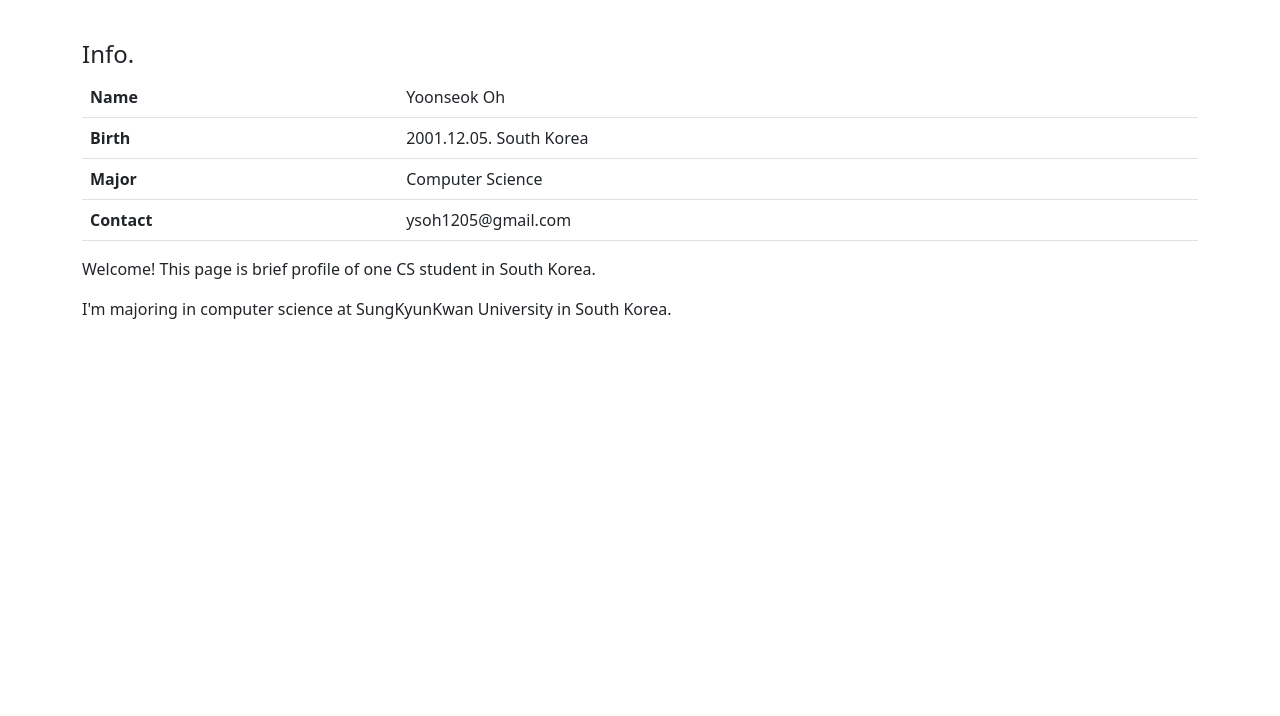
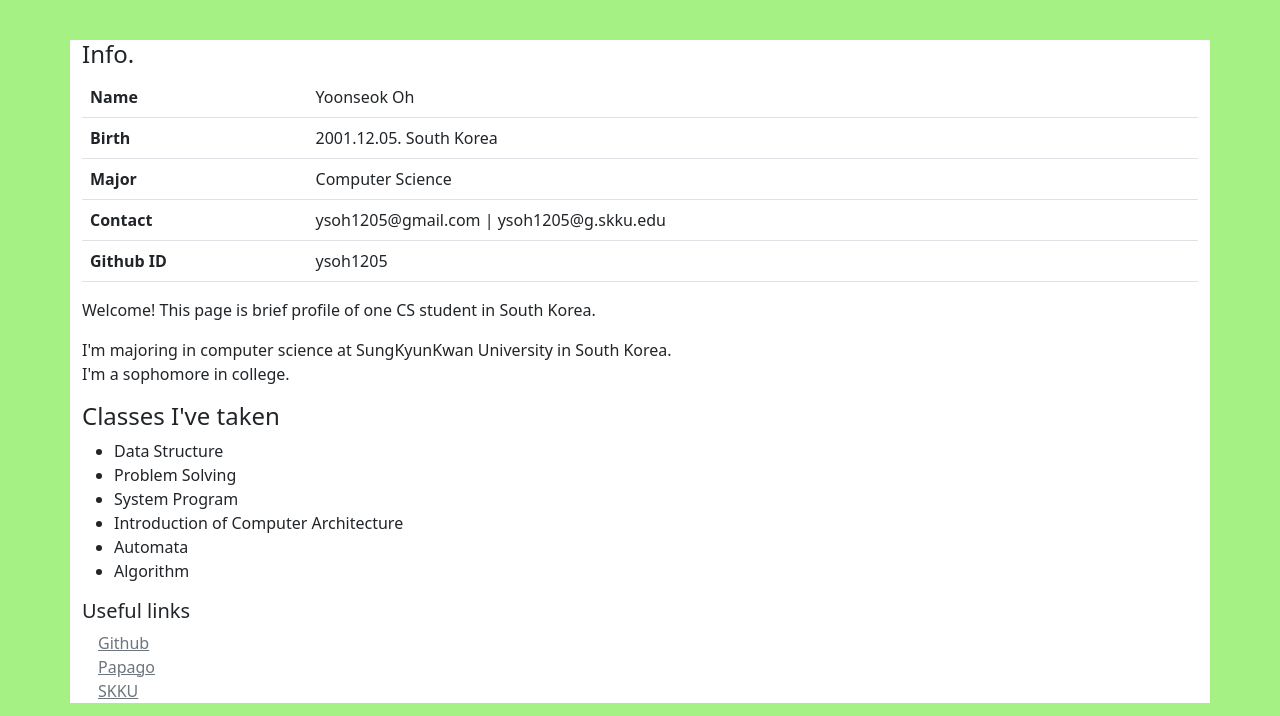
Before and after one commit to ysoh1205/Profile, a plain HTML site: page index.html in a window 1280 px wide. Shown: the part 84-800 px from the top of the page. Drawn offline with nearby package versions, Linux system fonts and the light colour scheme.

Commit message:
almost finish

```diff
--- a/index.html
+++ b/index.html
@@ -17,7 +17,7 @@
             This page is about information of CS student in South Korea.
         </div> -->
 
-        <div class="container float-left mt-5">
+        <div class="container float-left mt-5 bg-white">
             <div class="h4">
                 Info.
             </div>
@@ -37,7 +37,11 @@
                     </tr>
                     <tr>
                         <th scope="row">Contact</th>
-                        <td>ysoh1205@gmail.com</td>
+                        <td>ysoh1205@gmail.com | ysoh1205@g.skku.edu</td>
+                    </tr>
+                    <tr>
+                        <th scope="row">Github ID</th>
+                        <td>ysoh1205</th>
                     </tr>
                 </tbody>
             </table>
@@ -46,8 +50,28 @@
             </p>
             <p>
                 I'm majoring in computer science at SungKyunKwan University in South Korea.
+                <br>I'm a sophomore in college.
+            </p>
 
-            </p>
+            <h4>
+                Classes I've taken
+            </h4>
+            <ul>
+                <li>Data Structure</li>
+                <li>Problem Solving</li>
+                <li>System Program</li>
+                <li>Introduction of Computer Architecture</li>
+                <li>Automata</li>
+                <li>Algorithm</li>
+            </ul>
+            <div class="Links">
+                <h5>Useful links</h5>
+                <a class="text-secondary mx-3" href="https://github.com">Github</a>
+                <br>
+                <a class="text-secondary mx-3" href="https://papago.naver.com/">Papago</a>
+                <br>
+                <a class="text-secondary mx-3" href="https://www.skku.edu/skku/index.do">SKKU</a>
+            </div>
         </div>
     </body>
 </html>
--- a/style.css
+++ b/style.css
@@ -1,5 +1,12 @@
+body {
+    background-color: rgb(166, 241, 132);
+}
 
-img{
+img {
     width: 60px;
     height: 60px;
 }
+
+.Links {
+    position: center;
+}
```
